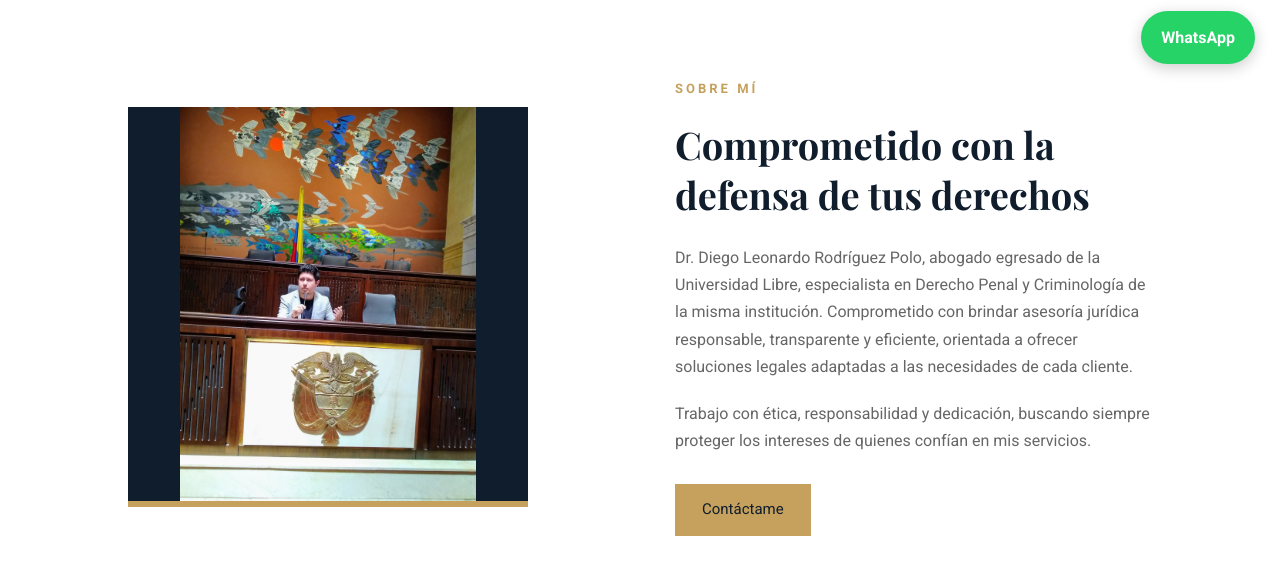
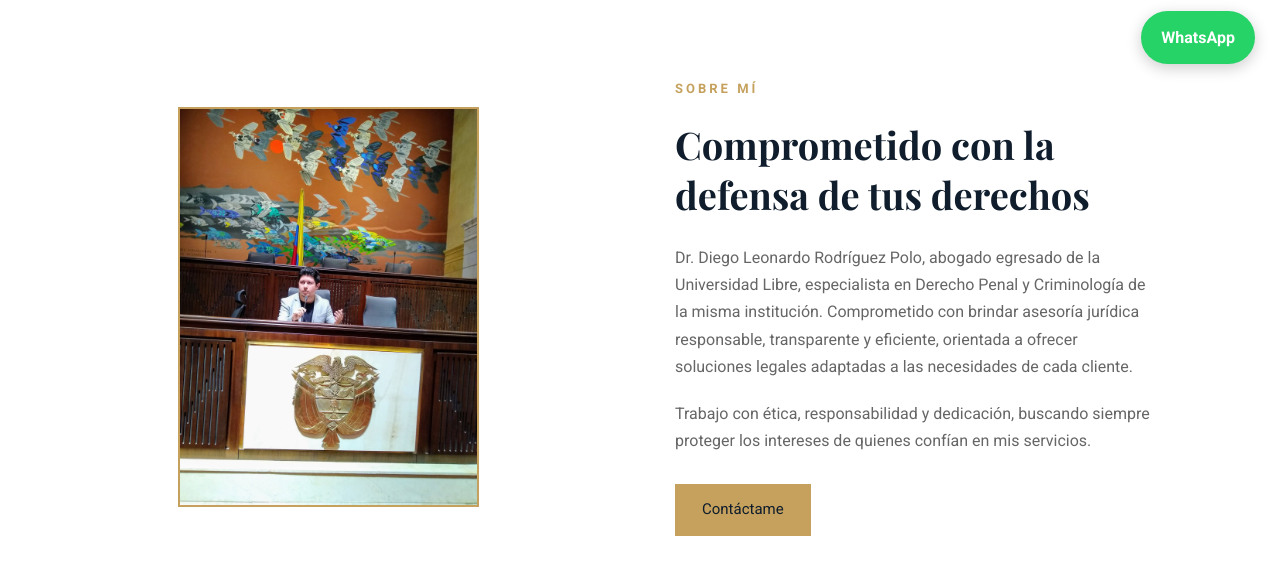
Before and after one commit to Leonardoabogado/leonardo, a plain HTML site: page index.html in a window 1280 px wide. Shown: the part 711-1286 px from the top of the page. Drawn offline with nearby package versions, Linux system fonts and the light colour scheme.

Commit message:
Update style.css

```diff
--- a/style.css
+++ b/style.css
@@ -200,16 +200,13 @@ header {
 
 .about {
     display: grid;
-
-    /* Dos columnas iguales sin desbordamiento */
     grid-template-columns: minmax(0, 1fr) minmax(0, 1fr);
-
     align-items: center;
     gap: 70px;
     min-width: 0;
 }
 
-/* RECUADRO DE LA FOTOGRAFÍA */
+/* CONTENEDOR TRANSPARENTE */
 
 .about-image {
     width: 100%;
@@ -219,33 +216,33 @@ header {
     min-height: 400px;
     max-height: 400px;
 
-    overflow: hidden;
-
     display: flex;
     align-items: center;
     justify-content: center;
 
-    background: var(--navy);
-
-    border-bottom: 6px solid var(--gold);
+    overflow: hidden;
+    background: transparent;
+    border: none;
 }
 
-/* FOTOGRAFÍA COMPLETA Y SIN DEFORMACIONES */
+/* FOTOGRAFÍA CON BORDE DORADO */
 
 .about-image img {
     display: block;
 
-    width: 100%;
-    height: 100%;
+    width: auto;
+    height: auto;
 
     max-width: 100%;
     max-height: 100%;
 
-    object-fit: contain !important;
+    object-fit: contain;
     object-position: center;
 
-    flex-shrink: 0;
+    border: 2px solid var(--gold);
 }
+
+/* TEXTO SOBRE MÍ */
 
 .about-content {
     min-width: 0;
```
